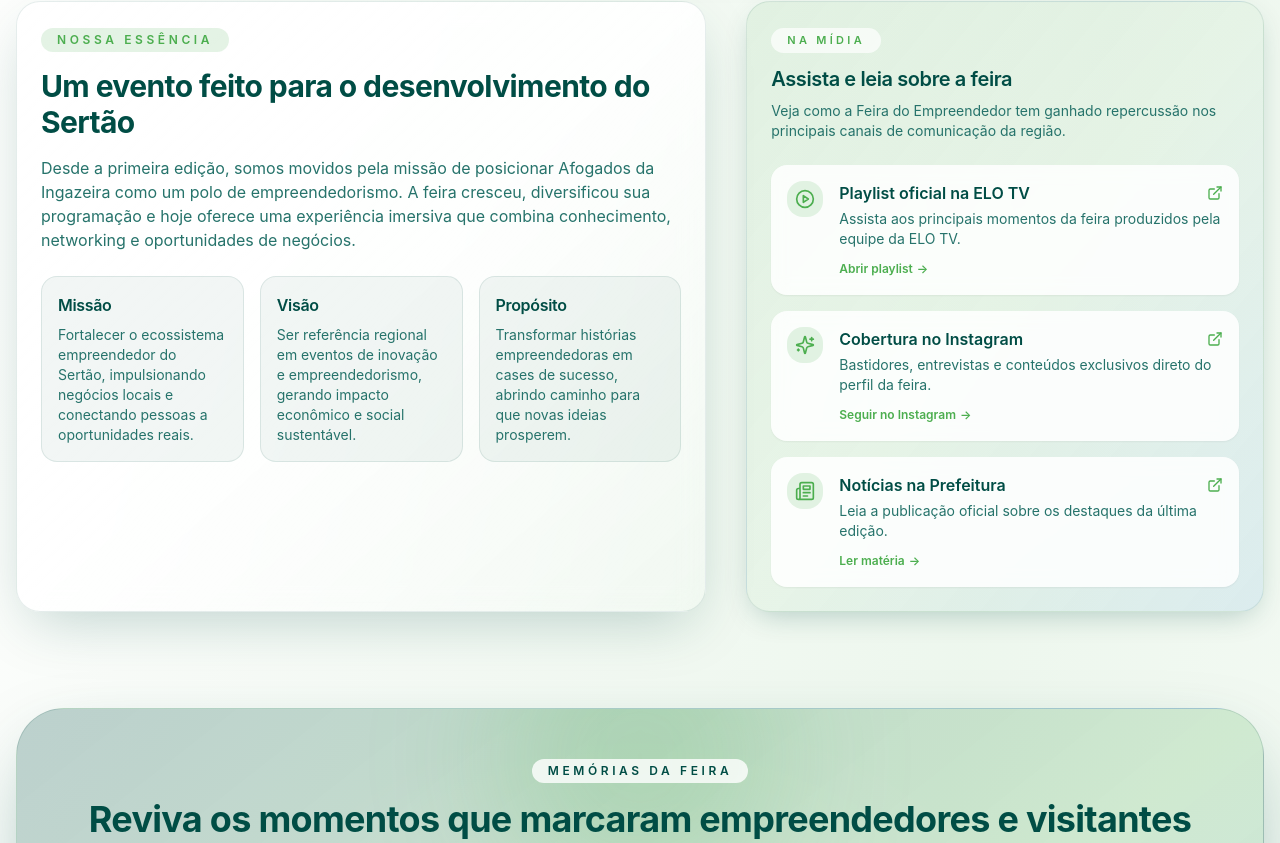
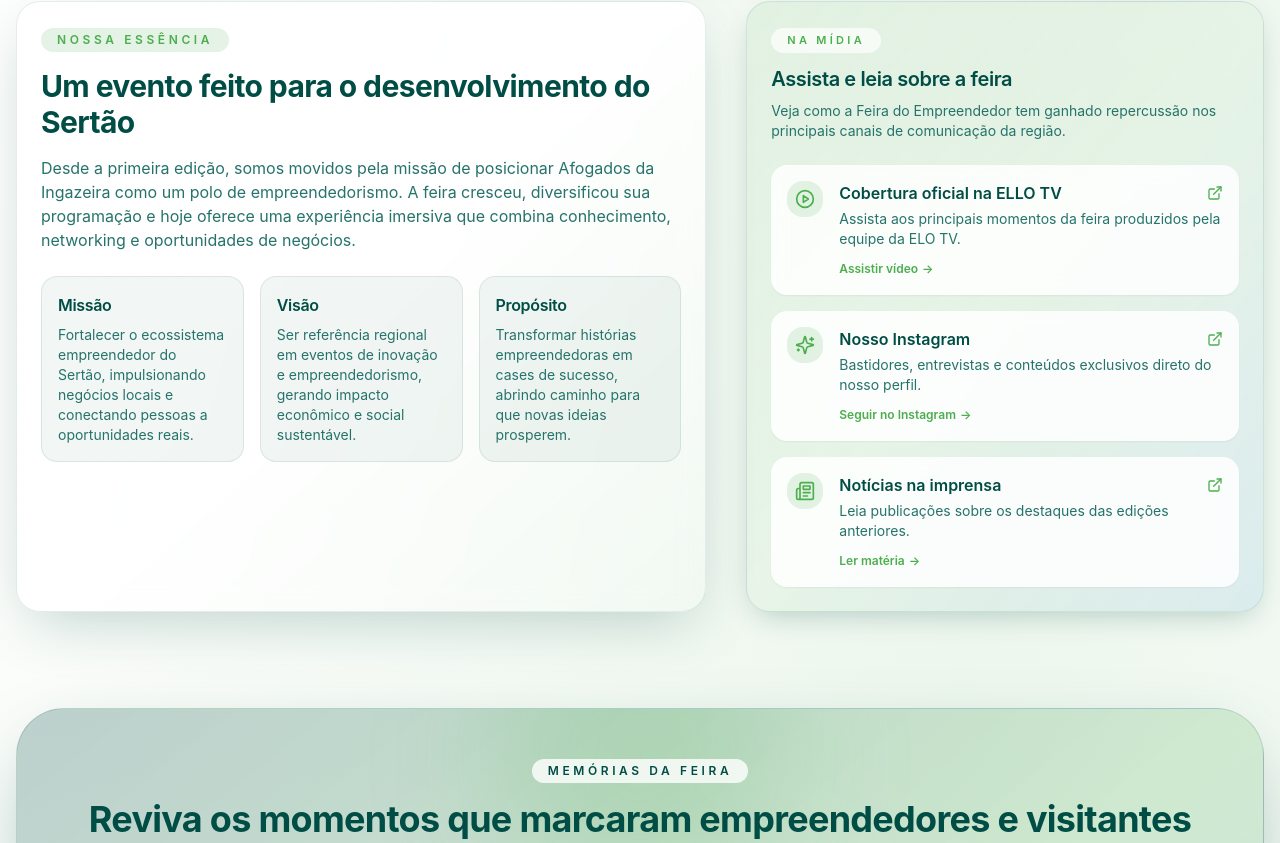
Before and after one commit to leonardovviana/afogados-empreende-pwa, a React (Vite) app: page /sobre in a window 1280 px wide. Shown: the part 697-1540 px from the top of the page. Built offline with nearby package versions, Linux system fonts and the light colour scheme; no server answers; the database is empty.

Commit message:
ajustes finais5

```diff
--- a/src/components/Footer.tsx
+++ b/src/components/Footer.tsx
@@ -57,11 +57,11 @@ const Footer = () => {
             <div className="space-y-2 text-sm text-muted-foreground/80">
               <p className="flex items-center gap-2">
                 <MapPin size={18} className="text-primary" />
-                Centro Desportivo Municipal – Av. Manoel Borba, Centro • Afogados da Ingazeira - PE
+                Praça Arruda Câmara e Praça Padre Carlos Cottart, Centro • Afogados da Ingazeira - PE
               </p>
               <p className="flex items-center gap-2">
                 <CalendarDays size={18} className="text-primary" />
-                12, 13 e 14 de setembro de 2025
+                6, 7 e 8 de novembro de 2025
               </p>
             </div>
             <div className="flex items-center gap-3 pt-4">
--- a/src/pages/Sobre.tsx
+++ b/src/pages/Sobre.tsx
@@ -9,25 +9,25 @@ import Navigation from "@/components/Navigation";
 import { Button } from "@/components/ui/button";
 import { getMixedPhotoEntries } from "@/lib/photos";
 import {
-    Award,
-    Building2,
+  Award,
+  Blocks,
+  Building2,
   CalendarCheck,
-  Clock3,
   ChevronLeft,
   ChevronRight,
+  Clock3,
+  ExternalLink,
   MapPin,
   Mic2,
   Music2,
+  Newspaper,
   PlayCircle,
-  ExternalLink,
-  Newspaper,
   ShieldCheck,
   Sparkles,
   TrendingUp,
   Tv,
   Users,
   UtensilsCrossed,
-  Blocks,
 } from "lucide-react";
 import { useCallback, useEffect, useMemo, useRef, useState } from "react";
 import { Link } from "react-router-dom";
@@ -124,23 +124,23 @@ const pillars = [
 const mediaHighlights = [
   {
     icon: PlayCircle,
-    title: "Playlist oficial na ELO TV",
+    title: "Cobertura oficial na ELLO TV",
     description: "Assista aos principais momentos da feira produzidos pela equipe da ELO TV.",
-    href: "https://www.youtube.com/@elotvafogados",
-    cta: "Abrir playlist",
+    href: "https://www.youtube.com/watch?v=bBDmM-ASh9o",
+    cta: "Assistir vídeo",
   },
   {
     icon: Sparkles,
-    title: "Cobertura no Instagram",
-    description: "Bastidores, entrevistas e conteúdos exclusivos direto do perfil da feira.",
-    href: "https://www.instagram.com/afogadosempreende/",
+    title: "Nosso Instagram",
+    description: "Bastidores, entrevistas e conteúdos exclusivos direto do nosso perfil.",
+    href: "https://instagram.com/sadetur_afdaingazeira",
     cta: "Seguir no Instagram",
   },
   {
     icon: Newspaper,
-    title: "Notícias na Prefeitura",
-    description: "Leia a publicação oficial sobre os destaques da última edição.",
-    href: "https://www.afogadosdaingazeira.pe.gov.br/noticias",
+    title: "Notícias na imprensa",
+    description: "Leia publicações sobre os destaques das edições anteriores.",
+    href: "pe.agenciasebrae.com.br/cultura-empreendedora/sebrae-impulsiona-7a-feira-de-empreendedorismo-de-afogados-da-ingazeira/",
     cta: "Ler matéria",
   },
 ];
@@ -758,7 +758,7 @@ const Sobre = () => {
                   Reservar estande agora
                 </Button>
               </Link>
-              <Link to="/contato">
+              <Link to="https://wa.me/5587999781331">
                 <Button variant="outline" className="rounded-2xl border-primary/20 px-8 py-6 text-base font-semibold text-primary hover:bg-primary/10">
                   Falar com a organização
                 </Button>
```
Also changed, not shown: src/pages/Home.tsx (indentation only).
